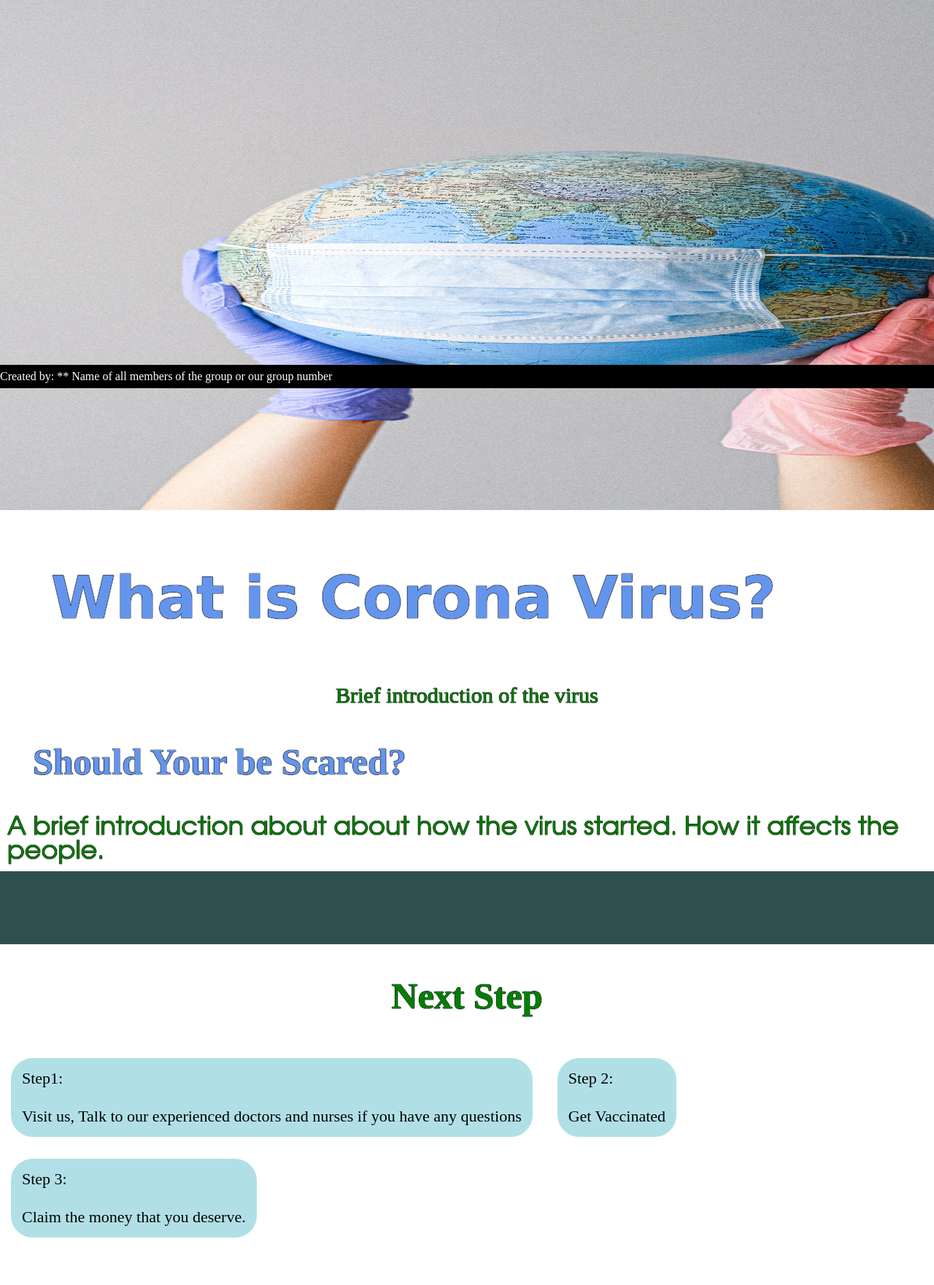
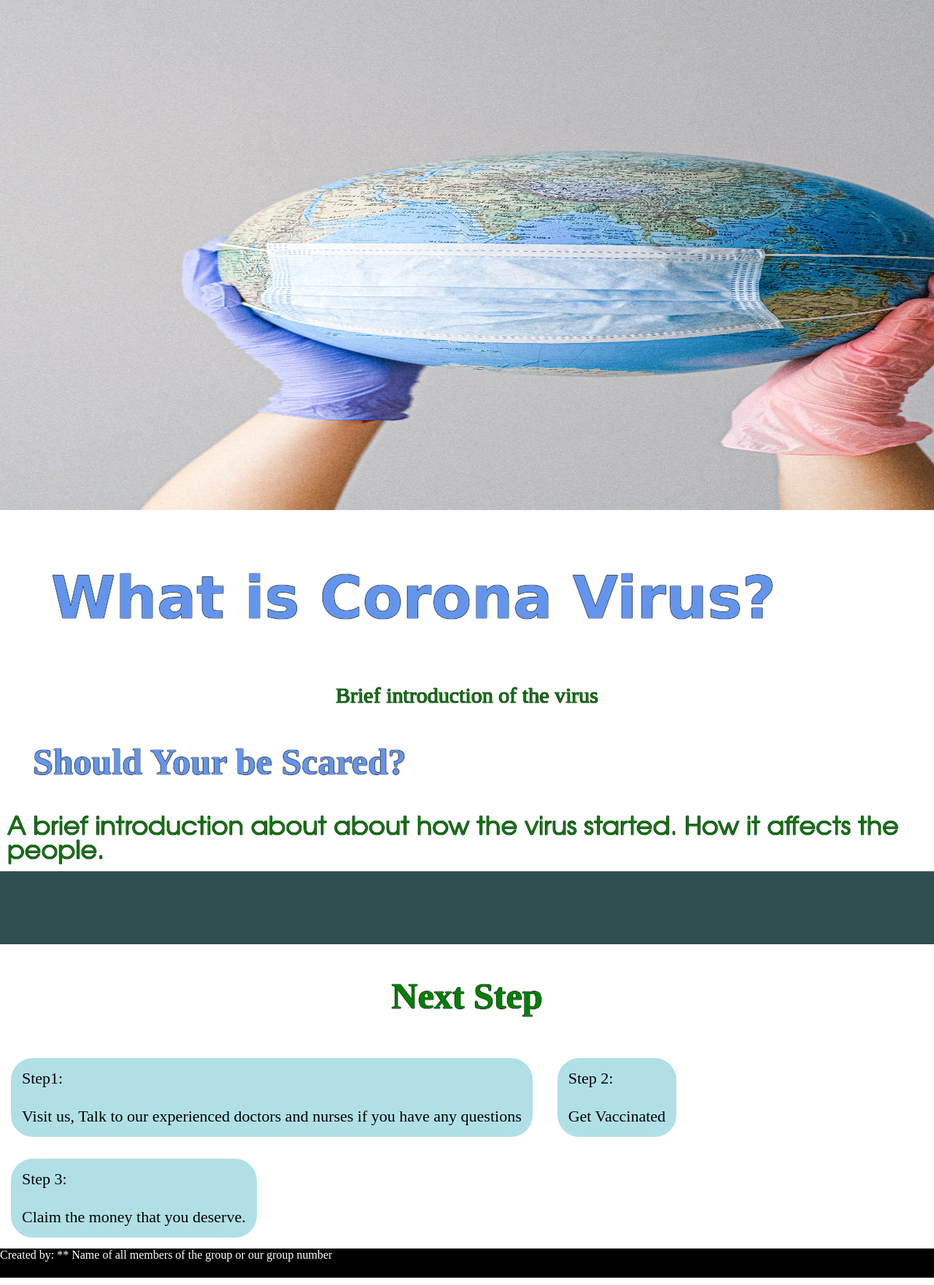
Before and after one commit to CMPSC3943FA21/team-6, a PHP site: page /project.html in a window 1280 px wide; the page is wider, and only the part inside the window is pictured. Shown: the part 258-2019 px from the top of that part at 73% size. Before the commit the page ends 1954 px from the top of that part, so only its background shows below. Run offline with PHP 8.4, Linux system fonts and the light colour scheme.

Commit message:
footer updated

```diff
--- a/contactus.html
+++ b/contactus.html
@@ -91,6 +91,7 @@
 		</b>
 
         <footer>
+
             <center> Created by: ** Name of all members of the group or our group number <br>
 			<a href="http://www.google.com"> About us </a> | <a href="http://www.google.com"> Social Medias </a>
 
--- a/styles.css
+++ b/styles.css
@@ -58,15 +58,14 @@ a:hover{
 }
 
 footer {
-    line-height: 2;
+
     margin-bottom: 10px;
-
     background: black;
     color: white;
-   padding: 0;
-    position: fixed;
-    bottom: 0;
-    width: 100%;
+  bottom: 0;
+  width: 100%;
+  height: 2.5rem;
+  padding: 0%;
 
 }
 h1.historyHead{
```
